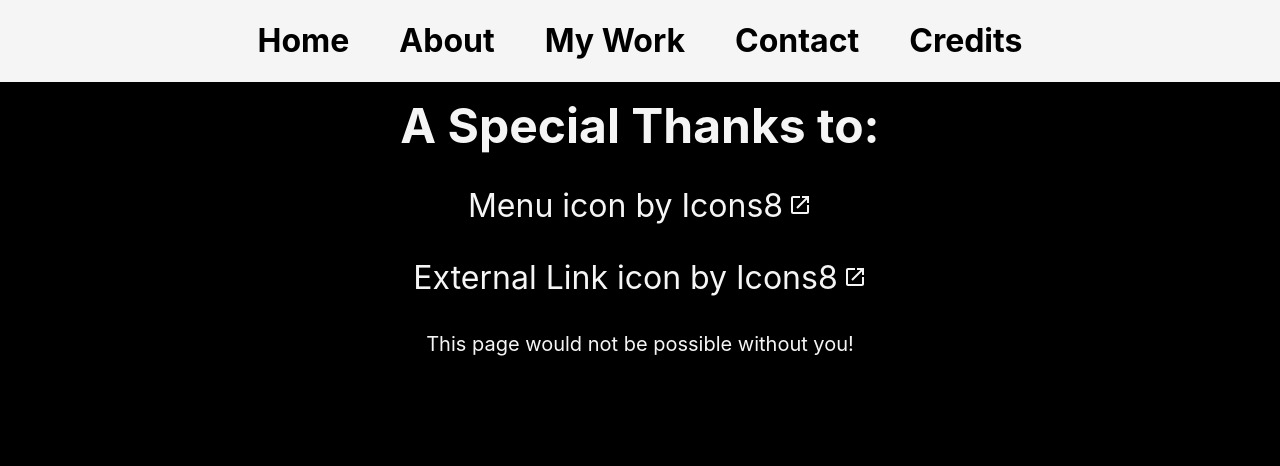
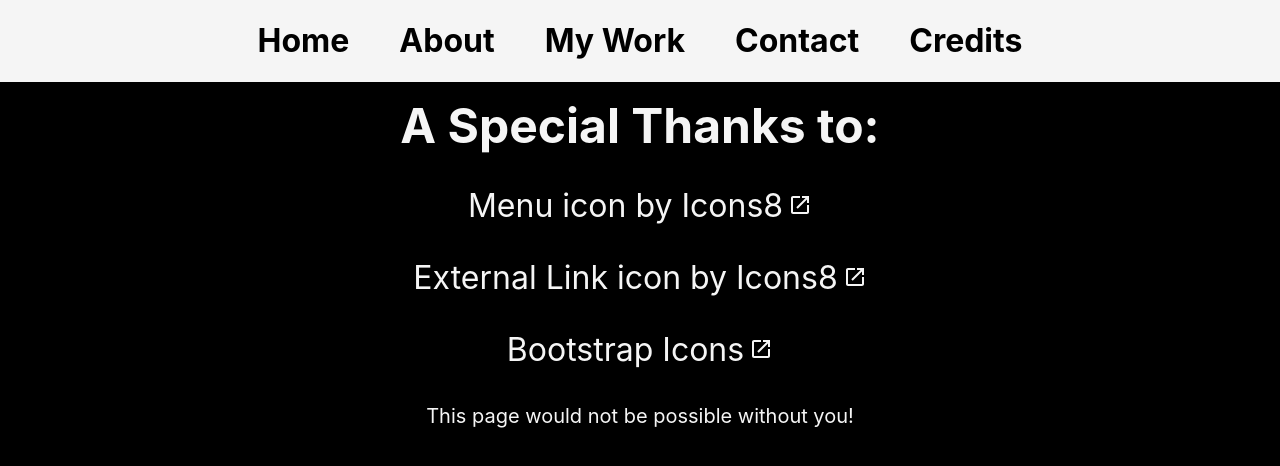
Before and after one commit to tygedavis/portfolio-v2, a React (Create React App) app: page /credits in a window 1280 px wide. Shown: the top 466 px of the page. Built offline with nearby package versions, Linux system fonts and the light colour scheme.

Commit message:
Adding Bootsrap credits to Credits page (#8)
Co-authored-by: tygedavis <tdavis@cmsonline.com>

```diff
--- a/src/Pages/Credits.js
+++ b/src/Pages/Credits.js
@@ -12,6 +12,10 @@ const Credits = () => {
         {
             text: 'External Link icon by Icons8',
             link: 'https://icons8.com/icon/88586/external-link'
+        },
+        {
+            text: 'Bootstrap Icons',
+            link: 'https://icons.getbootstrap.com/'
         }
     ];
 
```
